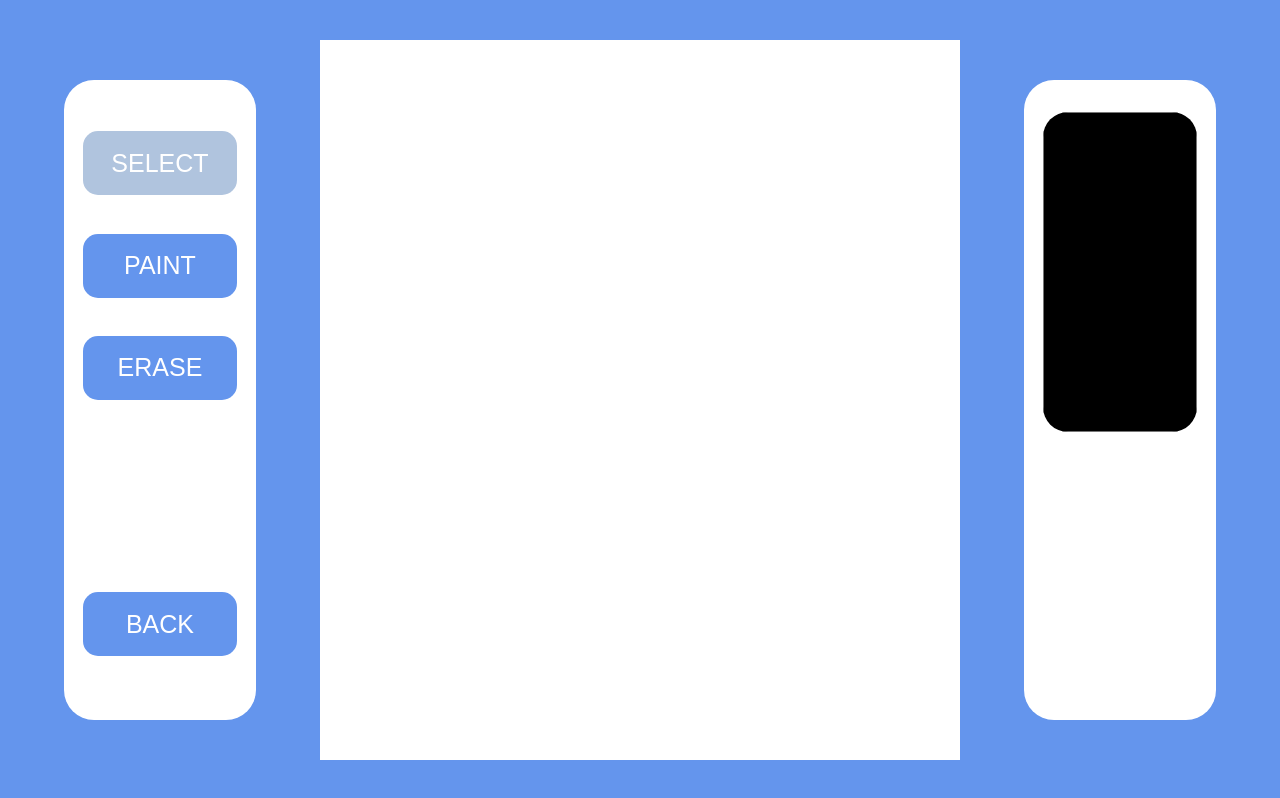
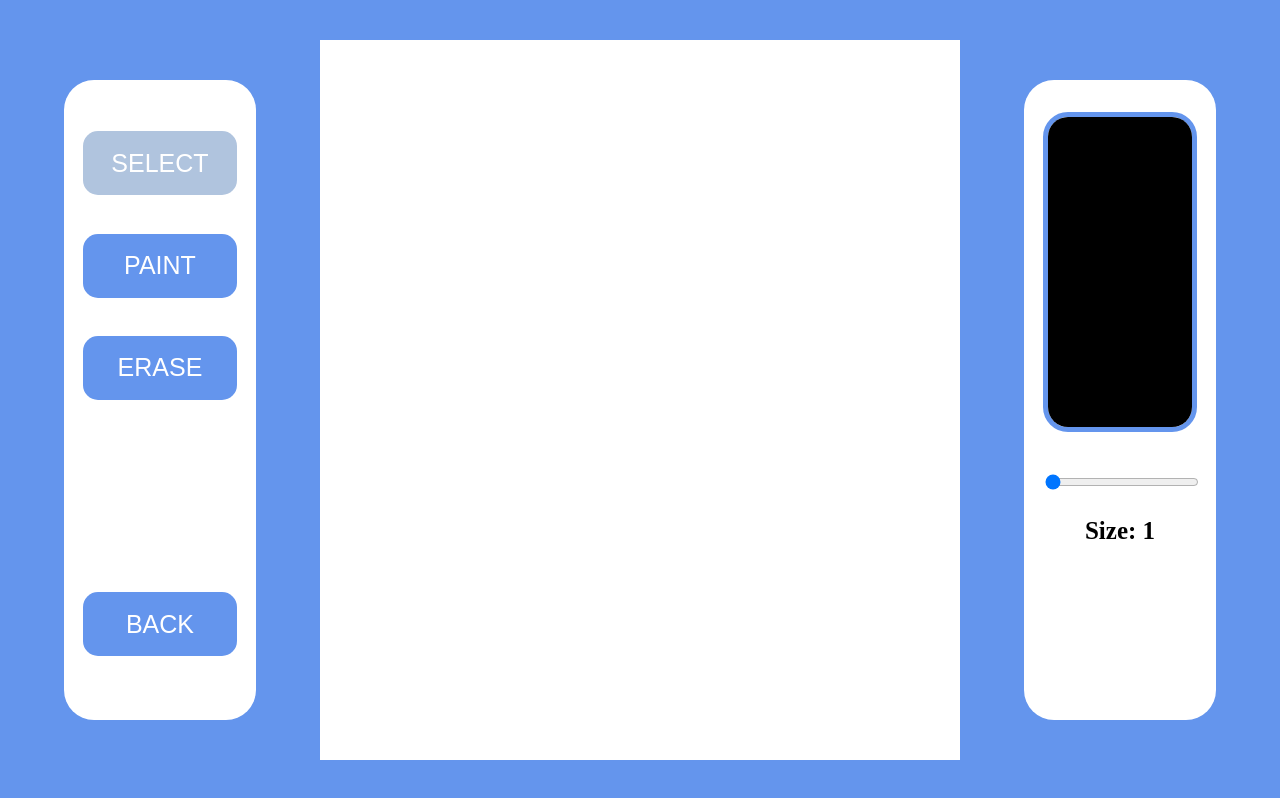
Before and after one commit to ArcImperium/grid, a React (Vite) app: page / in a window 1280 px wide. Built offline with nearby package versions, Linux system fonts and the light colour scheme.

Commit message:
Painting works now. It took so long, but it finally works. It's really fun, probably shouldn't be playing, but I am.

```diff
--- a/src/App.css
+++ b/src/App.css
@@ -84,9 +84,31 @@
   border: transparent;
   padding: 0;
   border-radius: 25px;
+  border: 5px solid cornflowerblue;
 }
 .color-picker::-webkit-color-swatch-wrapper {
   padding: 0;
+}
+.color-picker::-webkit-color-swatch {
+  border-color: transparent;
+}
+
+.size-picker {
+  position: absolute;
+  height: 5%;
+  width: 80%;
+  top: 60%;
+  left: 10%;
+}
+
+.size {
+  position: absolute;
+  height: 5%;
+  width: 100%;
+  top: 65%;
+  left: 0;
+  text-align: center;
+  font-size: 25px;
 }
 
 .grid {
@@ -111,3 +133,11 @@
   bottom: 0;
   right: 0;
 }
+
+.canvas {
+  position: absolute;
+  height: 100%;
+  width: 100%;
+  top: 0;
+  left: 0;
+}
--- a/src/App.jsx
+++ b/src/App.jsx
@@ -16,6 +16,7 @@ function App() {
   const [stage, setStage] = useState(0)
 
   const [color, setColor] = useState("000000")
+  const [size, setSize] = useState(1)
 
   return (
     <>
@@ -33,10 +34,12 @@ function App() {
 
       </div>
       <div className="grid-container">
-        <Stage0 stage={stage} setStage={setStage}/>
+        <Stage0 stage={stage} setStage={setStage} color={color} size={size} mode0={mode0}/>
       </div>
       <div className="painter-tool">
         <input type="color" value={color} onChange={(e) => setColor(e.target.value)} className="color-picker"/>
+        <input type="range" min="1" max="10" step="0.5" value={size} onChange={(e) => setSize(e.target.value)} className="size-picker"/>
+        <h2 className="size">Size: {size}</h2>
       </div>
     </div>
     </>
--- a/src/Stage0.jsx
+++ b/src/Stage0.jsx
@@ -1,6 +1,10 @@
-import {useState} from "react"
+import {useState, useRef} from "react"
 
-function Stage0({stage, setStage})  {
+function Stage0({stage, setStage, color, size, mode0})  {
+    const canvasRef = useRef()
+    const [drawing, setDrawing] = useState(false)
+    const lastPos = useRef({x: 0, y: 0})
+
     function getStage() {
         if (stage === 0) {
 
@@ -16,6 +20,52 @@ function Stage0({stage, setStage})  {
         }
     }
 
+    function handleMouseActive(e) {
+        if (mode0) {return}
+
+        const rect = canvasRef.current.getBoundingClientRect()
+        const canvas = canvasRef.current
+
+        const scaleX = canvas.width / rect.width
+        const scaleY = canvas.height / rect.height
+        const x = (e.clientX - rect.left) * scaleX
+        const y = (e.clientY - rect.top) * scaleY
+
+        lastPos.current = {x, y}
+        setDrawing(true)
+    }
+
+    function handleMouseInactive() {
+        if (mode0) {return}
+
+        setDrawing(false)
+    }
+
+    function handleDraw(e) {
+        if (!drawing) {return}
+        if (mode0) {return}
+
+        const canvas = canvasRef.current
+        const ctx = canvas.getContext("2d")
+        const rect = canvas.getBoundingClientRect()
+
+        const scaleX = canvas.width / rect.width
+        const scaleY = canvas.height / rect.height
+        const x = (e.clientX - rect.left) * scaleX
+        const y = (e.clientY - rect.top) * scaleY
+
+        ctx.beginPath()
+        ctx.moveTo(lastPos.current.x, lastPos.current.y)
+        ctx.lineTo(x, y)
+        ctx.strokeStyle = color
+        ctx.lineWidth = size
+        ctx.lineCap = "round"
+        ctx.stroke()
+        ctx.closePath()
+
+        lastPos.current = {x, y}
+    }
+
     return(
         <>
         {(stage >= 0) && (<>
@@ -24,6 +74,7 @@ function Stage0({stage, setStage})  {
         <div className="grid c"></div>
         <div className="grid d"></div>
         </>)}
+        <canvas className="canvas" ref={canvasRef} onMouseMove={handleDraw} onMouseDown={handleMouseActive} onMouseUp={handleMouseInactive} onMouseLeave={handleMouseInactive}/>
         </>
     )
 }
```
